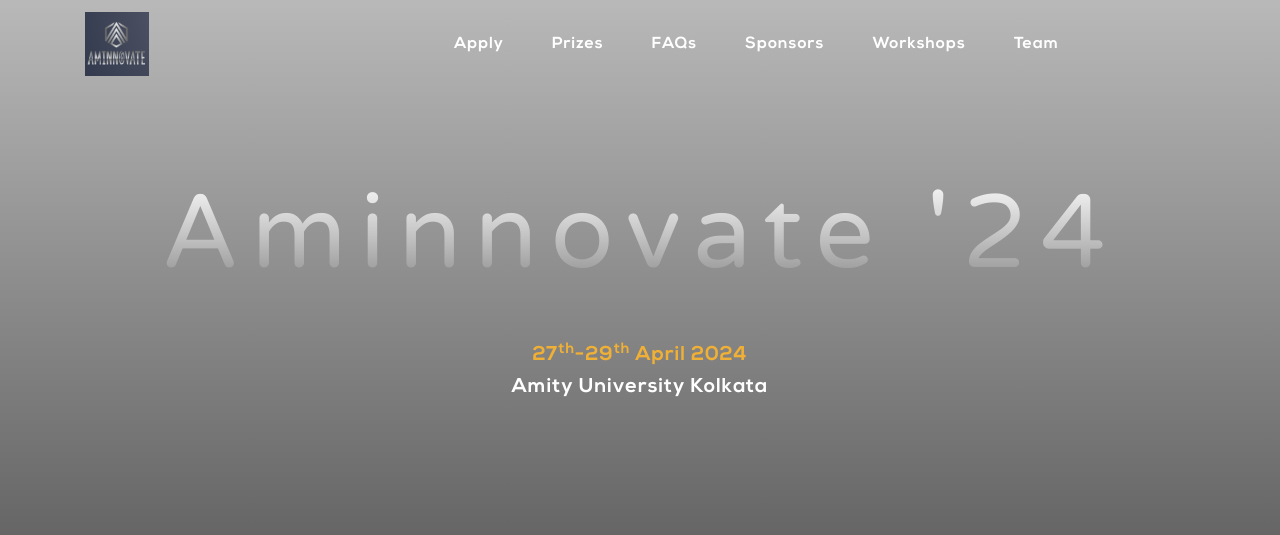
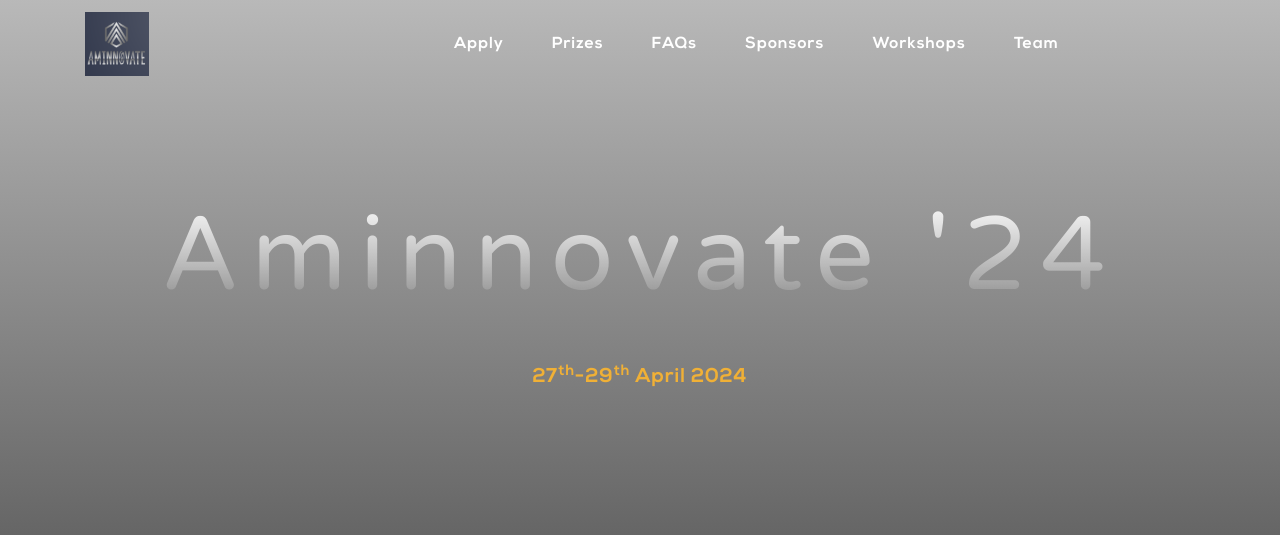
Before and after one commit to HVbajoria/Aminnovate, a website with bundled scripts: page index.html in a window 1280 px wide. Shown: the top 535 px of the page. Built offline with nearby package versions, Linux system fonts and the light colour scheme; files whose address does not match are found by name.

Commit message:
Update index.html

```diff
--- a/index.html
+++ b/index.html
@@ -78,7 +78,7 @@
 					<h1 class="mx-auto my-0 title-text">Aminnovate '24</h1>
 					<br><br>
 					<h2 class="orange mx-auto mt-2 mb-1 sub-heading" style="width: 100%;">27<sup>th</sup>-29<sup>th</sup> April 2024</h2>
-					<h2 class="white mx-auto mt-2 mb-3 sub-heading" style="width: 100%;">Amity University Kolkata</h2>
+				<!--	<h2 class="white mx-auto mt-2 mb-3 sub-heading" style="width: 100%;">Amity University Kolkata</h2> -->
 					<div
          					class="apply-button"
          					data-hackathon-slug="amminovate"
```
